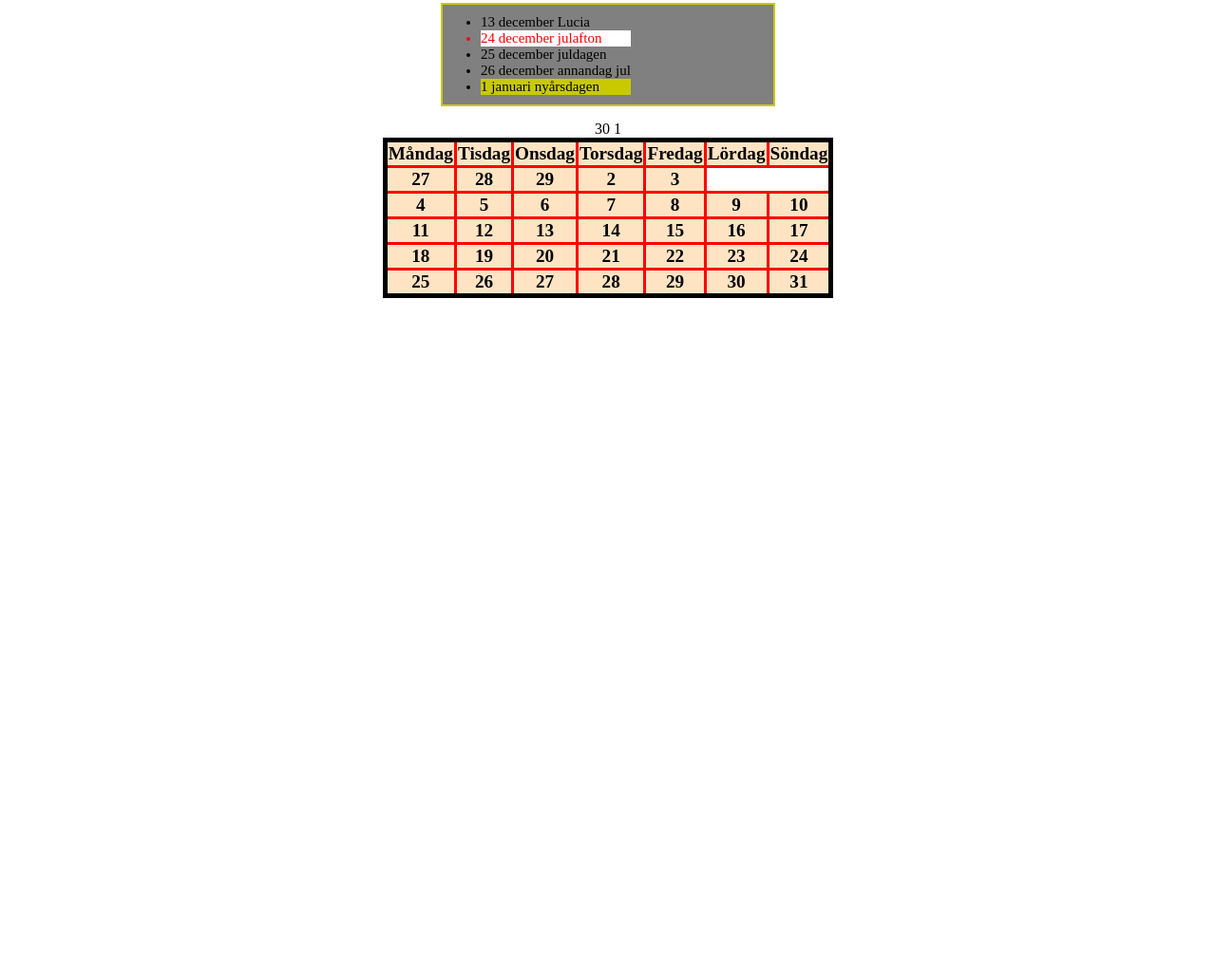
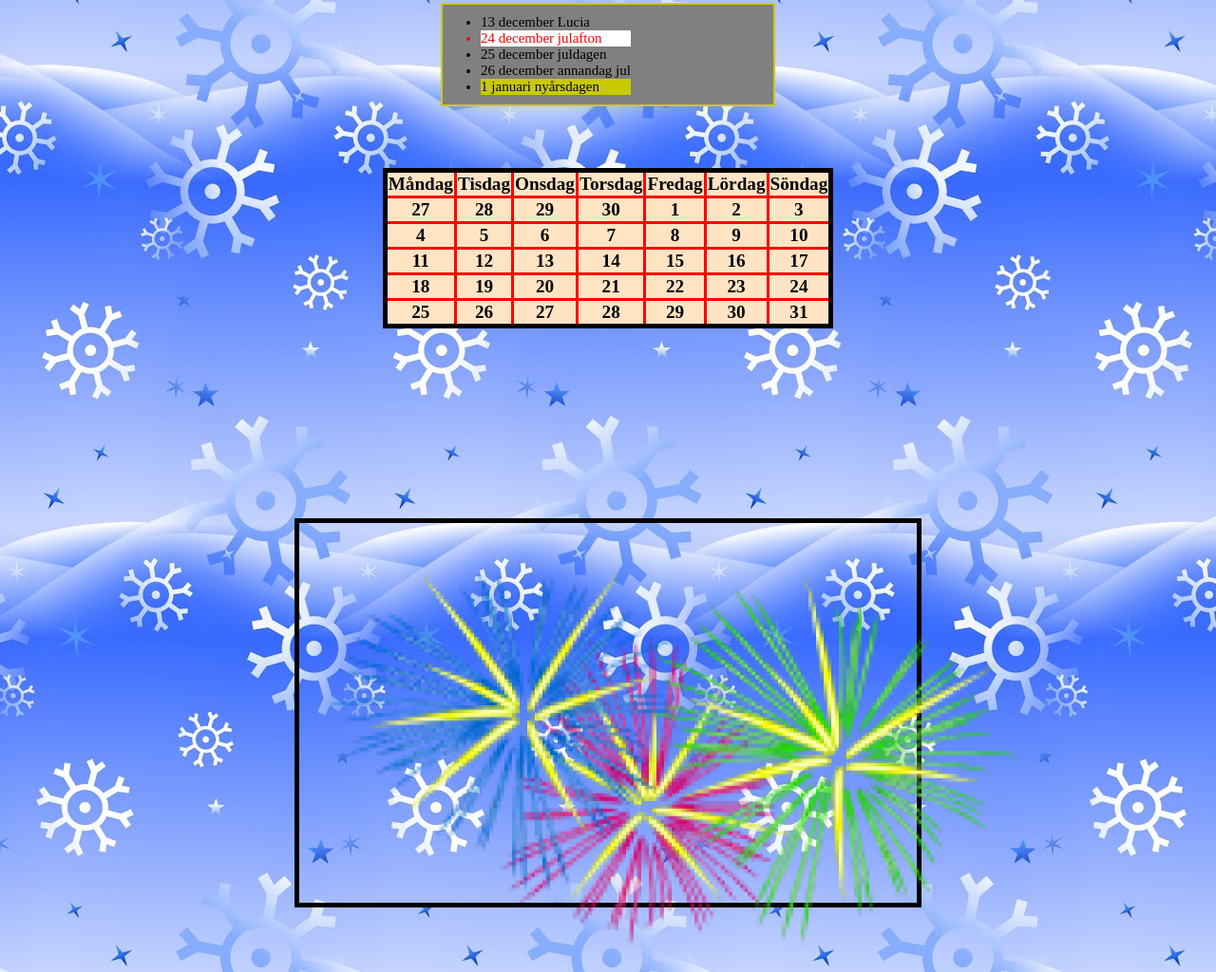
Before and after one commit to te22e-berg-vincent/Uppgift-1, a plain HTML site: page main.html in a window 1280 px wide. Shown: the part 110-1134 px from the top of the page at 95% size. Before the commit the page ends 800 px from the top, so only its background shows below. Drawn offline with Linux system fonts and the light colour scheme.

Commit message:
commit 4 fyverkeri

```diff
--- a/main.html
+++ b/main.html
@@ -40,8 +40,8 @@
         <th class="dgr">27</th>
         <th class="dgr">28</th>
         <th class="dgr">29</th>
-        <thclass="dgr" >30</th>
-        <thclass="dgr">1</th>
+        <th class="dgr" >30</th>
+        <th class="dgr">1</th>
       <th class="dgr">2</th>
       <th class="dgr">3</th>
 
@@ -77,7 +77,7 @@
         <th class="dgr">26</th>
         <th class="dgr">27</th>
         <th class="dgr">28</th>
-        <th class="dgr">29</th>
+        <th  class="dgr">29</th>
       <th class="dgr">30</th>
       <th class="dgr">31</th>
 
@@ -86,6 +86,12 @@
 
   </table>
 
+<div class="fy">
+<img src="img/fireworks_small.png" alt="Fyverkeri i botten av skärmen">
+
+</div>
+
+
 
 </body>
 </html>
--- a/style.css
+++ b/style.css
@@ -38,15 +38,27 @@ body{
 background-image: url(img/winter-snow.jpg);
 }
 table {
+    margin: 50px;
     border: 5px solid black;
-border-collapse: collapse;
+    border-collapse: collapse;
+
 }
 
 th{
 border: solid red;
 font-size: larger;
+
 }
 .dgr{
 background-color: bisque;
+}
+
+
+
+.fy {
+border: 5px solid black;
+margin-top: 150px;
+width: 650px;
+height: 400px;
 
 }
```
Also changed, not shown: img/fireworks_small.png (added), img/santa_small.png (added), img/winter-snow.jpg (added).
